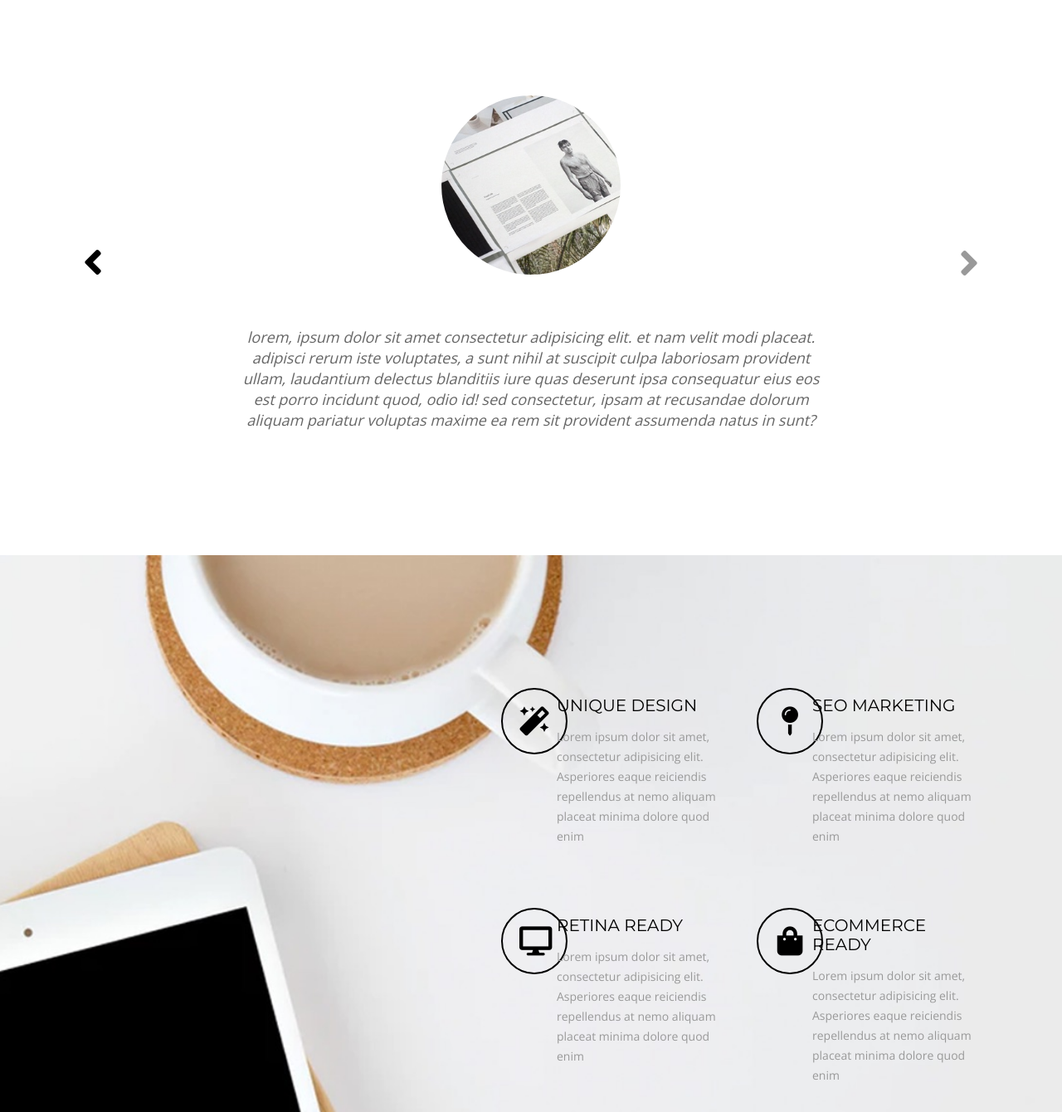
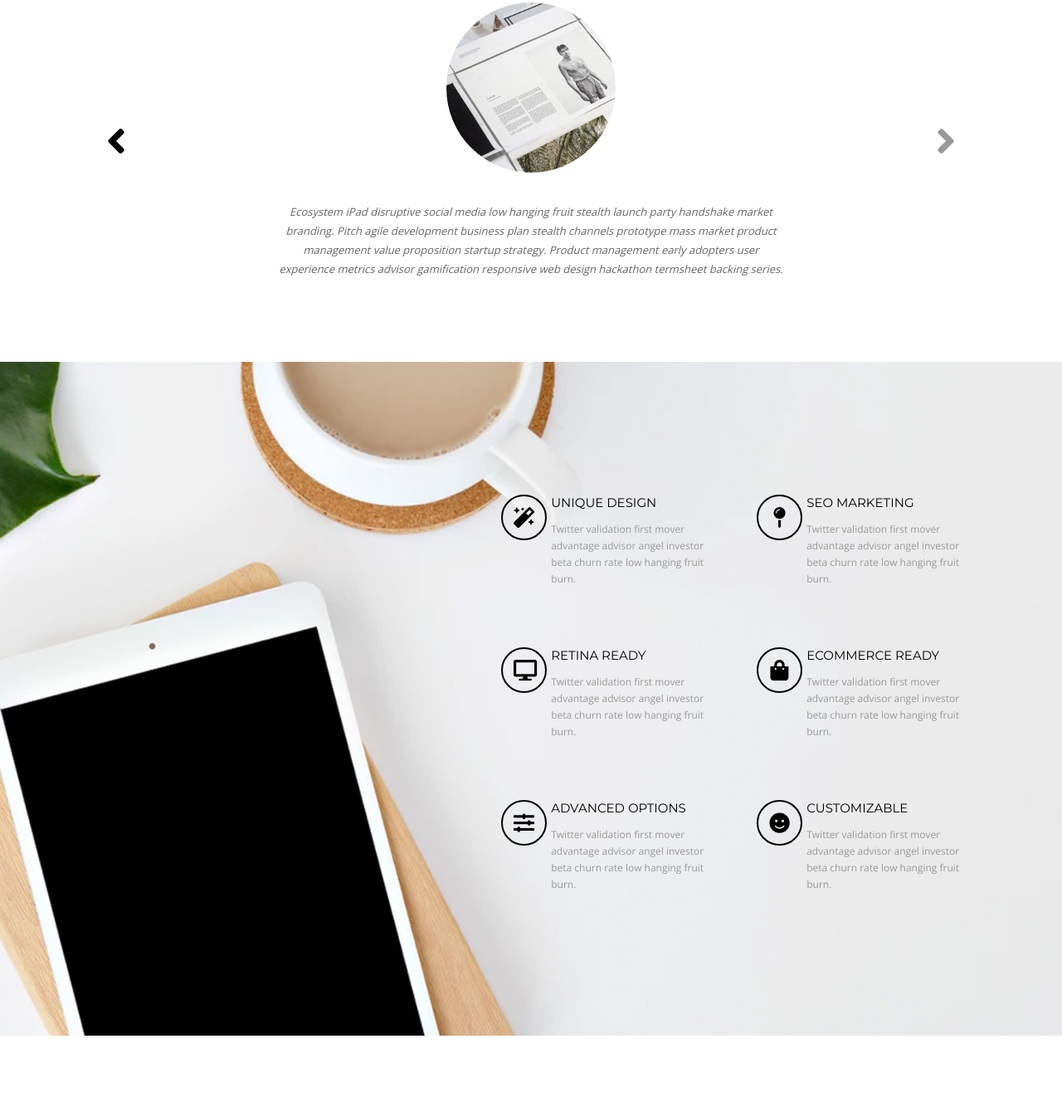
Before and after one commit to cchiu01/cynthiaChiuProjectOne, a plain HTML site: page creative/creative/index.html in a window 1280 px wide. Shown: the part 1460-2800 px from the top of the page at 83% size. Drawn offline with nearby package versions, Linux system fonts and the light colour scheme.

Commit message:
changes to home markup and styles

```diff
--- a/creative/creative/index.html
+++ b/creative/creative/index.html
@@ -64,11 +64,11 @@
             <div class="content container">
                 <div class="branding">
                     <h5>branding</h5>
-                    <p>Lorem ipsum dolor sit amet consectetur adipisicing elit reiciendis, recusandae.</p>
+                    <p>Venture first mover advantage incubator metrics focus backing usiness-to-consumer.</p>
                 </div>
                 <div class="design">
-                    <h5>design & branding</h5>
-                    <p>Lorem ipsum dolor sit amet consectetur adipisicing elit reiciendis, recusandae.</p>
+                    <h5>design & develop</h5>
+                    <p>Venture first mover advantage incubator metrics focus backing usiness-to-consumer.</p>
                 </div>
             </div>
 
@@ -80,7 +80,9 @@
             <div class="container">
                 <img src="./assets/home-3.jpeg" alt="">
             </div>
-            <h6><em>Lorem, ipsum dolor sit amet consectetur adipisicing elit. Et nam velit modi placeat. Adipisci rerum iste voluptates, a sunt nihil at suscipit culpa laboriosam provident ullam, laudantium delectus blanditiis iure quas deserunt ipsa consequatur eius eos est porro incidunt quod, odio id! Sed consectetur, ipsam at recusandae dolorum aliquam pariatur voluptas maxime ea rem sit provident assumenda natus in sunt?</em></h6>
+            <h6><em>Ecosystem iPad disruptive social media low hanging fruit stealth launch party handshake market branding. Pitch agile development
+            business plan stealth channels prototype mass market product management value proposition startup strategy. Product management
+            early adopters user experience metrics advisor gamification responsive web design hackathon termsheet backing series.</em></h6>
         </div>
 
 
@@ -96,7 +98,7 @@
                     </div>
                     <div class="featureContainer">
                         <h5>unique design</h5>
-                        <p>Lorem ipsum dolor sit amet, consectetur adipisicing elit. Asperiores eaque reiciendis repellendus at nemo aliquam placeat minima dolore quod enim</p>
+                        <p>Twitter validation first mover advantage advisor angel investor beta churn rate low hanging fruit burn.</p>
                     </div>
                 </div>
                 <div class="container clearfix">
@@ -105,7 +107,7 @@
                     </div>
                     <div class="featureContainer">
                         <h5>retina ready</h5>
-                        <p>Lorem ipsum dolor sit amet, consectetur adipisicing elit. Asperiores eaque reiciendis repellendus at nemo aliquam placeat minima dolore quod enim</p>
+                        <p>Twitter validation first mover advantage advisor angel investor beta churn rate low hanging fruit burn.</p>
                     </div>
                 </div>
                     <div class="container clearfix">
@@ -114,8 +116,7 @@
                         </div>
                         <div class="featureContainer">
                             <h5>advanced options</h5>
-                            <p>Lorem ipsum dolor sit amet, consectetur adipisicing elit. Asperiores eaque reiciendis repellendus at nemo aliquam placeat
-                            minima dolore quod enim</p>
+                            <p>Twitter validation first mover advantage advisor angel investor beta churn rate low hanging fruit burn.</p>
                         </div>
                     </div>
 
@@ -129,8 +130,7 @@
                     </div>
                     <div class="featureContainer">
                         <h5>seo marketing</h5>
-                        <p>Lorem ipsum dolor sit amet, consectetur adipisicing elit. Asperiores eaque reiciendis repellendus at nemo aliquam placeat
-                            minima dolore quod enim</p>
+                        <p>Twitter validation first mover advantage advisor angel investor beta churn rate low hanging fruit burn.</p>
                     </div>
                 </div>
 
@@ -140,8 +140,7 @@
                     </div>
                     <div class="featureContainer">
                         <h5>ecommerce ready</h5>
-                        <p>Lorem ipsum dolor sit amet, consectetur adipisicing elit. Asperiores eaque reiciendis repellendus at nemo aliquam placeat
-                            minima dolore quod enim</p>
+                        <p>Twitter validation first mover advantage advisor angel investor beta churn rate low hanging fruit burn.</p>
                     </div>
                 </div>
 
@@ -151,8 +150,7 @@
                     </div>
                     <div class="featureContainer">
                         <h5>customizable</h5>
-                        <p>Lorem ipsum dolor sit amet, consectetur adipisicing elit. Asperiores eaque reiciendis repellendus at nemo aliquam placeat
-                            minima dolore quod enim</p>
+                        <p>Twitter validation first mover advantage advisor angel investor beta churn rate low hanging fruit burn.</p>
                     </div>
                 </div>
 
--- a/creative/creative/styles/style.css
+++ b/creative/creative/styles/style.css
@@ -11,13 +11,14 @@ html {
 }
 body {
     font-family: 'Open Sans', sans-serif;
-    font-size: 1.4rem;
+    font-size: 1.2rem;
+    line-height: 2.0rem;
 }
 
 .wrapper {
     max-width: 1080px;
     margin: 0 auto;
-    width: 90%;
+    width: 80%;
 }
 
 h1, h2, h3, h4, h5, h6 {
@@ -46,11 +47,11 @@ h4 {
 }
 
 h5 {
-    font-size: 2.0rem;
+    font-size: 1.5rem;
 }
 
 h6 {
-    font-size: 1.8rem;
+    font-size: 1.3rem;
     text-transform: lowercase;
 }
 
@@ -180,7 +181,7 @@ i.fa-shopping-bag {
 .mission h5 {
     font-family: Montserrat;
     text-transform: uppercase;
-    font-weight: 400;
+    margin: 10px 0;
 }
 
 .mission .content.container {
@@ -197,16 +198,15 @@ i.fa-shopping-bag {
 
 
 .mission p {
-    line-height: 24px;
-    padding: 0 50px;
+    /* line-height: 24px; */
+    padding: 0 20px;
 }
 /* mission section ends */
 
 /* carousel section */
 
 .carousel {
-    margin: 150px 0;
-
+    margin: 120px 0  100px;
 }
 
 .carousel .wrapper {
@@ -239,8 +239,6 @@ i.fa-shopping-bag {
 .carousel .container {
     width:20%;
     margin: 0 auto;
-
-
 }
 
 .carousel img {
@@ -249,13 +247,13 @@ i.fa-shopping-bag {
 }
 
 .carousel h6 {
-    margin: 60px auto;
-    width: 65%;
+    margin: 30px auto;
+    width: 60%;
     font-family: 'Open Sans', sans-serif;
     color:#666666;
-    font-weight:400;
     text-align: center;
-    line-height: 2.5rem;;
+    line-height: 2.3rem;
+    text-transform: none;
 }
 
 /* features section */
@@ -286,11 +284,12 @@ main .contentContainer {
 }
 
 .faContainer {
-    width:calc(25%);
+    width:calc(15%);
 }
 
 .featureContainer {
-    width: calc(75%);
+    width: calc(85% - 20px);
+    margin-left: 20px;
 }
 
 .features .faContainer, .features .featureContainer {
@@ -298,24 +297,22 @@ main .contentContainer {
 }
 
 .featureContainer h5 {
-    margin: 10px 0;
+    margin: 0;
 }
 
 .features .fas {
-    width: 80px;
-    height: 80px;
-    border-radius: 50%;
-    border: 2px solid black;
-    text-align: center;
-    /* line-height: 100px; */
-    vertical-align: middle;
-    padding: 20px;
-    font-size: 35px;
+    width: 55px;
+height: 55px;
+border-radius: 50%;
+border: 2px solid black;
+text-align: center;
+vertical-align: middle;
+padding: 13px;
+font-size: 25px;
 }
 
 .features p {
     color:#999999;
-    line-height: 2.4rem;
 }
 
 /* team section */
```
